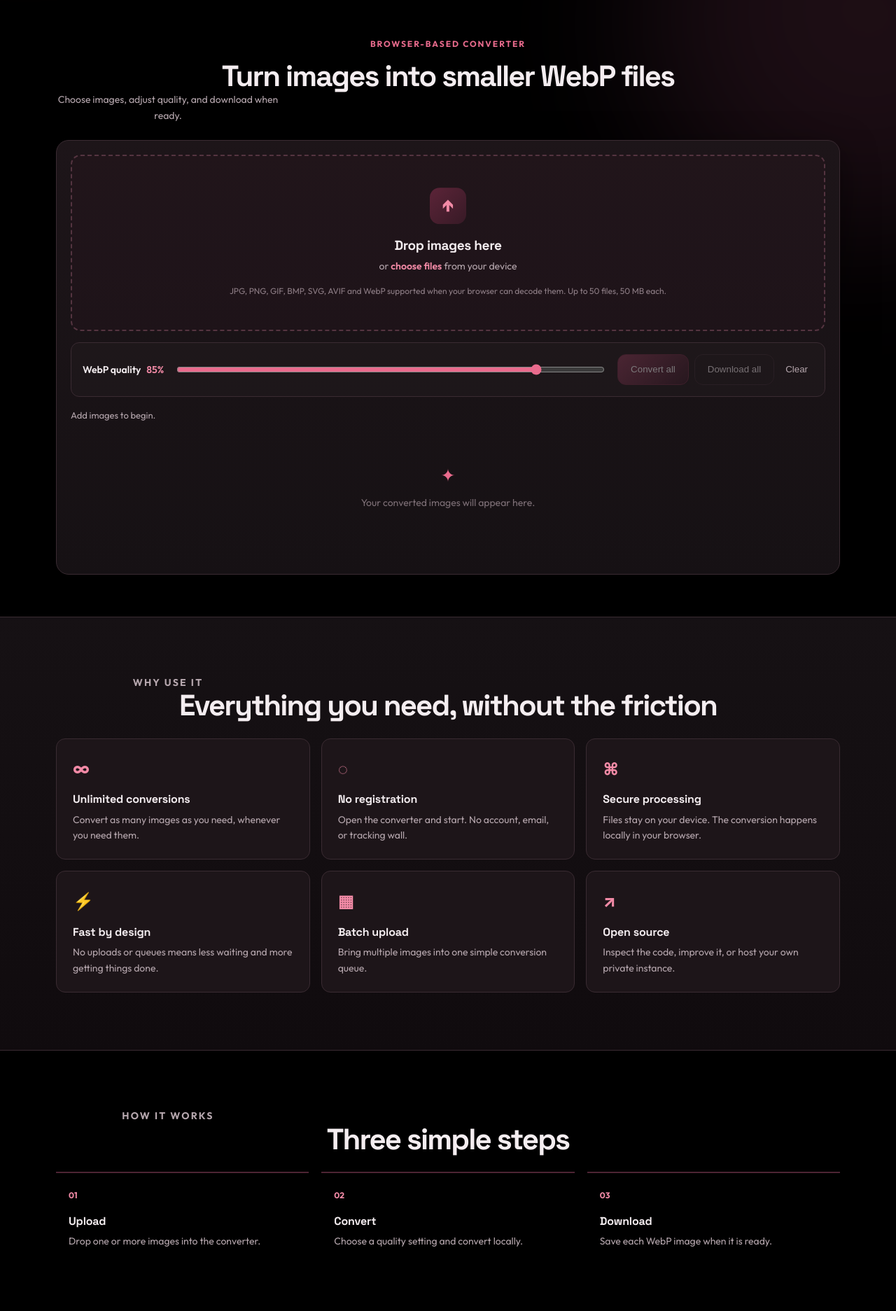
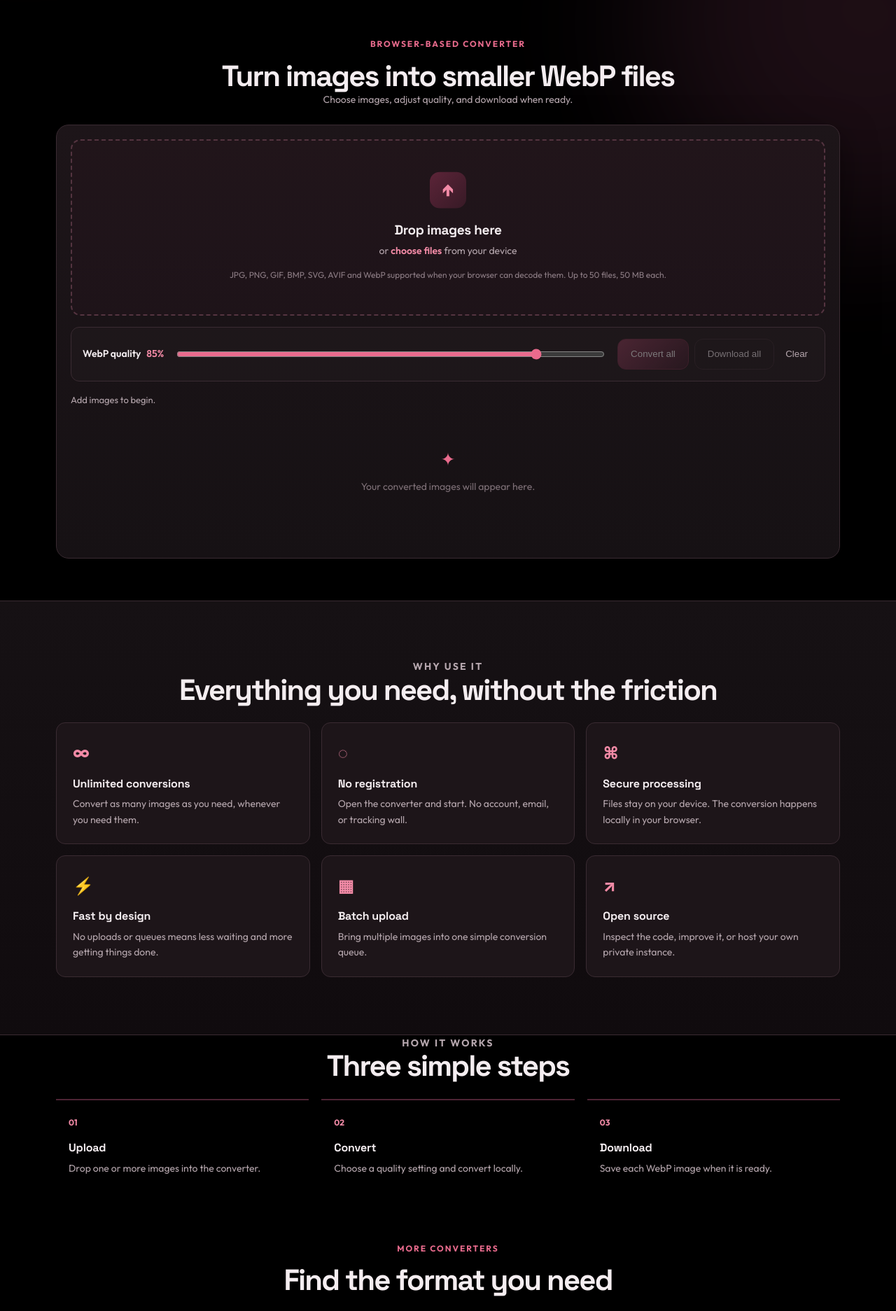
Before and after one commit to Avik1240/webp-converter, a website: page index.html in a window 1280 px wide. Shown: the part 548-2421 px from the top of the page at 70% size. Drawn offline with Linux system fonts and the light colour scheme.

Commit message:
Minor Fixes

```diff
--- a/assets/styles.css
+++ b/assets/styles.css
@@ -77,7 +77,8 @@
 .converter-section{scroll-margin-top:95px;margin-bottom: 60px;}
 .section-heading{display:flex;align-items:end;justify-content:space-between;gap:20px;margin-bottom:24px}
 .section-heading h2{font-size:clamp(28px,4vw,42px)}
-.section-heading>p{color:var(--muted);max-width:320px;margin:0;font-size:14px}
+.section-heading>p{color:var(--muted);max-width:400px;margin:0 auto;font-size:14px}
+.mt-4{margin-top: 20px;}
 .section-heading.centered{text-align:center;display:block}
 .converter-card{border:1px solid var(--line);border-radius:var(--radius);padding:20px;background:linear-gradient(180deg,var(--card),var(--surface));box-shadow:var(--shadow)}
 .drop-zone{border:2px dashed #543440;border-radius:14px;text-align:center;padding:46px 20px;position:relative;cursor:pointer;background:rgba(55,26,38,.16);transition:border-color .25s,background .25s,transform .25s}
@@ -119,7 +120,7 @@
 .card-actions .text-button{padding:6px}
 
 /* Sections */
-.section{padding:82px 0}
+.section{padding:0 0 60px 0;}
 .section-tint{background:linear-gradient(180deg,var(--surface),#100b0e);padding:82px 0;border-top:1px solid var(--line);border-bottom:1px solid var(--line)}
 .feature-grid{display:grid;grid-template-columns:repeat(3,1fr);gap:16px}
 .feature-grid article{padding:23px;background:var(--card);border:1px solid var(--line);border-radius:13px;transition:transform .25s,border-color .25s,box-shadow .25s}
```
Also changed, not shown: index.html (+1 -2 lines).
